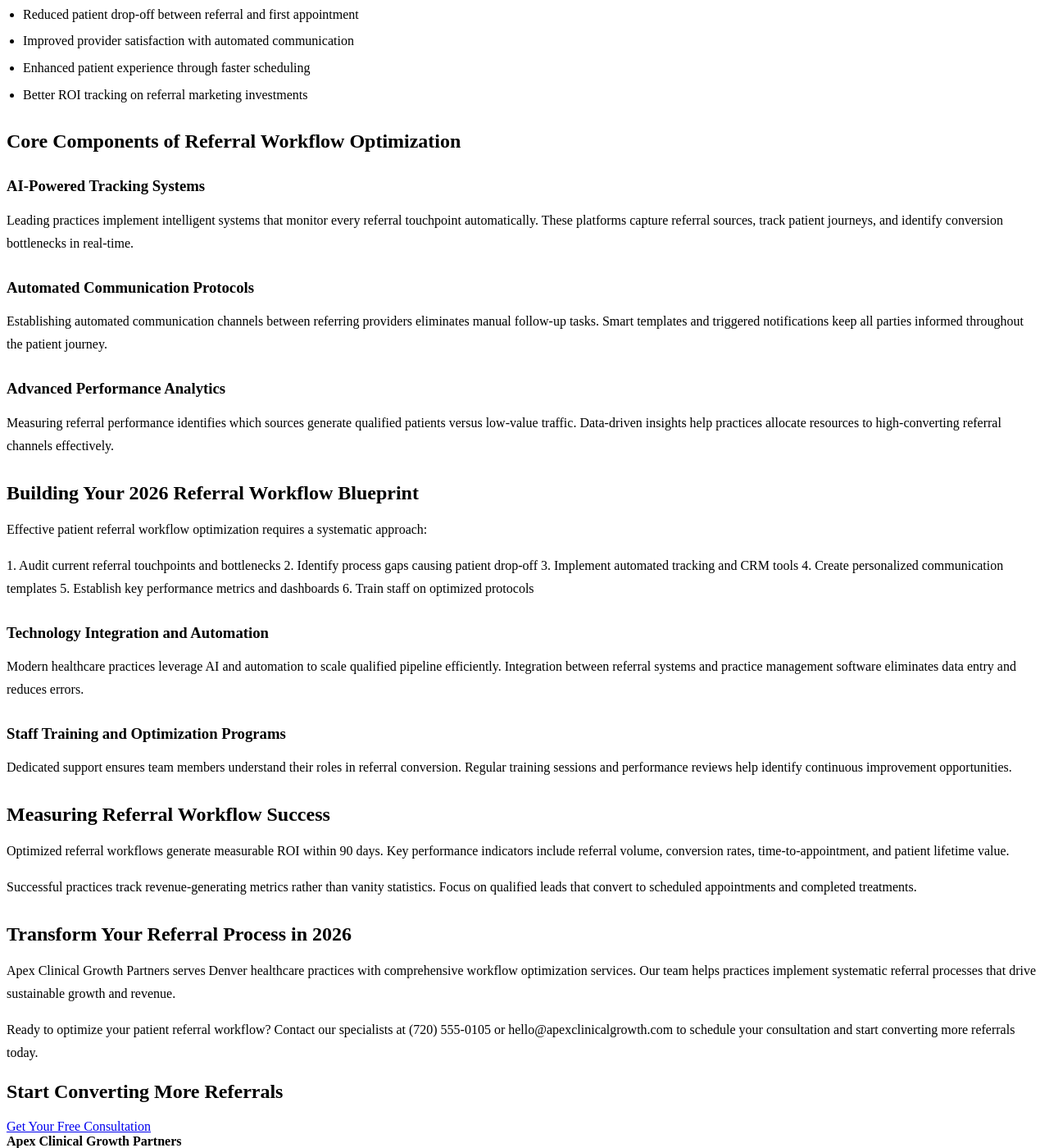
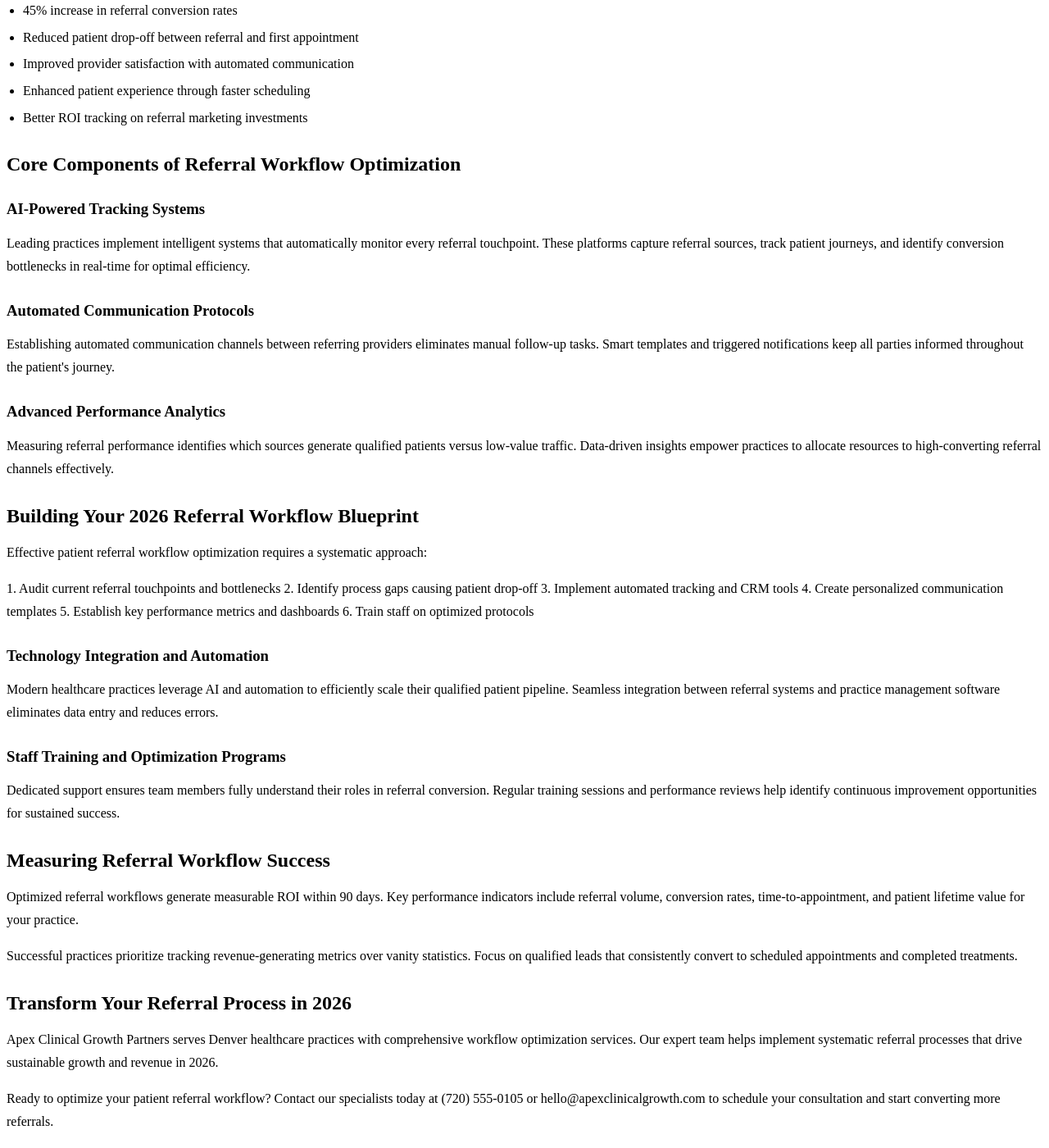
Before and after one commit to prjctlphbt/orbitr-canary-angular-20260228, a Jekyll site: the page patient-referral-workflow-blueprint.html, which Jekyll copies as it is, in a window 1280 px wide and 1400 px high, scrolled down 417 px. Shown: the whole window at 82% size. Built offline with Jekyll 4.4.1, drawn with Linux system fonts in a browser that asks for light colours; some of the changed text lies outside the part shown.

Commit message:
Refresh and update content: patient-referral-workflow-blueprint.html

```diff
--- a/patient-referral-workflow-blueprint.html
+++ b/patient-referral-workflow-blueprint.html
@@ -4,8 +4,8 @@
 <head>
 <meta charset="utf-8"/>
 <meta content="width=device-width, initial-scale=1.0" name="viewport"/>
-<meta content="Optimize your patient referral workflow with Apex Clinical Growth Partners. Streamline processes, reduce delays, and boost referral volume by 40% in 2026. Get your blueprint today." name="description"/>
-<title>Patient Referral Workflow Optimization Blueprint | 2026 Guide</title>
+<meta content="Optimize your patient referral workflow with Apex Clinical Growth Partners. Streamline processes, reduce delays, and boost referral volume by 40% in 2026. Download your blueprint for success today." name="description"/>
+<title>Patient Referral Workflow Optimization Blueprint | Boost Referrals in 2026</title>
 <style>
 
 
@@ -95,7 +95,7 @@
 <a href="/services/">Services</a>
 <a href="/blog/insights/">Insights</a>
 <a href="/contact/">Contact</a>
-<a class="cta" href="/contact/">Book Intro Call</a>
+<a class="cta" href="/contact/">Schedule Your Intro Call</a>
 </nav>
 </div>
 </header>
@@ -103,15 +103,15 @@
 <section class="page-hero landing-hero">
 <div class="container">
 <h1>Patient Referral Workflow Optimization Blueprint</h1>
-<a class="cta" href="/services/">Get Your Blueprint</a>
+<a class="cta" href="/services/">Download Your 2026 Blueprint</a>
 </div>
 </section>
 <section class="landing-content">
 <div class="container orbitr-generated-content">
 <h1>Patient Referral Workflow Optimization Blueprint</h1>
-<p>Streamlining patient referrals drives healthcare growth and maximizes revenue in 2026. Effective workflow optimization transforms fragmented processes into seamless systems that convert qualified leads into scheduled patients.</p>
+<p>Streamlining patient referrals is crucial for driving healthcare growth and maximizing revenue in 2026. Effective workflow optimization transforms fragmented processes into seamless systems, converting qualified leads into scheduled patients efficiently.</p>
 <h2>Why Patient Referral Workflows Drive Practice Growth</h2>
-<p>Inefficient referral systems waste valuable opportunities and marketing budget. Healthcare practices lose potential revenue when referral processes lack automation and tracking capabilities.</p>
+<p>Inefficient referral systems waste valuable opportunities and marketing budget. Practices often lose potential revenue when referral processes lack essential automation and robust tracking capabilities.</p>
 <p>What practices achieve within 90 days of implementing optimized workflows:</p>
 <ul>
 <li>45% increase in referral conversion rates</li>
@@ -122,11 +122,11 @@
 </ul>
 <h2>Core Components of Referral Workflow Optimization</h2>
 <h3>AI-Powered Tracking Systems</h3>
-<p>Leading practices implement intelligent systems that monitor every referral touchpoint automatically. These platforms capture referral sources, track patient journeys, and identify conversion bottlenecks in real-time.</p>
+<p>Leading practices implement intelligent systems that automatically monitor every referral touchpoint. These platforms capture referral sources, track patient journeys, and identify conversion bottlenecks in real-time for optimal efficiency.</p>
 <h3>Automated Communication Protocols</h3>
-<p>Establishing automated communication channels between referring providers eliminates manual follow-up tasks. Smart templates and triggered notifications keep all parties informed throughout the patient journey.</p>
+<p>Establishing automated communication channels between referring providers eliminates manual follow-up tasks. Smart templates and triggered notifications keep all parties informed throughout the patient's journey.</p>
 <h3>Advanced Performance Analytics</h3>
-<p>Measuring referral performance identifies which sources generate qualified patients versus low-value traffic. Data-driven insights help practices allocate resources to high-converting referral channels effectively.</p>
+<p>Measuring referral performance identifies which sources generate qualified patients versus low-value traffic. Data-driven insights empower practices to allocate resources to high-converting referral channels effectively.</p>
 <h2>Building Your 2026 Referral Workflow Blueprint</h2>
 <p>Effective patient referral workflow optimization requires a systematic approach:</p>
 <p>1. Audit current referral touchpoints and bottlenecks
@@ -136,21 +136,21 @@
 5. Establish key performance metrics and dashboards
 6. Train staff on optimized protocols</p>
 <h3>Technology Integration and Automation</h3>
-<p>Modern healthcare practices leverage AI and automation to scale qualified pipeline efficiently. Integration between referral systems and practice management software eliminates data entry and reduces errors.</p>
+<p>Modern healthcare practices leverage AI and automation to efficiently scale their qualified patient pipeline. Seamless integration between referral systems and practice management software eliminates data entry and reduces errors.</p>
 <h3>Staff Training and Optimization Programs</h3>
-<p>Dedicated support ensures team members understand their roles in referral conversion. Regular training sessions and performance reviews help identify continuous improvement opportunities.</p>
+<p>Dedicated support ensures team members fully understand their roles in referral conversion. Regular training sessions and performance reviews help identify continuous improvement opportunities for sustained success.</p>
 <h2>Measuring Referral Workflow Success</h2>
-<p>Optimized referral workflows generate measurable ROI within 90 days. Key performance indicators include referral volume, conversion rates, time-to-appointment, and patient lifetime value.</p>
-<p>Successful practices track revenue-generating metrics rather than vanity statistics. Focus on qualified leads that convert to scheduled appointments and completed treatments.</p>
+<p>Optimized referral workflows generate measurable ROI within 90 days. Key performance indicators include referral volume, conversion rates, time-to-appointment, and patient lifetime value for your practice.</p>
+<p>Successful practices prioritize tracking revenue-generating metrics over vanity statistics. Focus on qualified leads that consistently convert to scheduled appointments and completed treatments.</p>
 <h2>Transform Your Referral Process in 2026</h2>
-<p>Apex Clinical Growth Partners serves Denver healthcare practices with comprehensive workflow optimization services. Our team helps practices implement systematic referral processes that drive sustainable growth and revenue.</p>
-<p>Ready to optimize your patient referral workflow? Contact our specialists at (720) 555-0105 or hello@apexclinicalgrowth.com to schedule your consultation and start converting more referrals today.</p>
+<p>Apex Clinical Growth Partners serves Denver healthcare practices with comprehensive workflow optimization services. Our expert team helps implement systematic referral processes that drive sustainable growth and revenue in 2026.</p>
+<p>Ready to optimize your patient referral workflow? Contact our specialists today at (720) 555-0105 or hello@apexclinicalgrowth.com to schedule your consultation and start converting more referrals.</p>
 </div>
 </section>
 <section class="landing-cta">
 <div class="container">
 <h2>Start Converting More Referrals</h2>
-<a class="cta" href="/services/">Get Your Free Consultation</a>
+<a class="cta" href="/services/">Schedule Your Free Consultation</a>
 </div>
 </section>
 </main>
```
Also changed, not shown: other parts of patient-referral-workflow-blueprint.html (+0 -10 lines).
